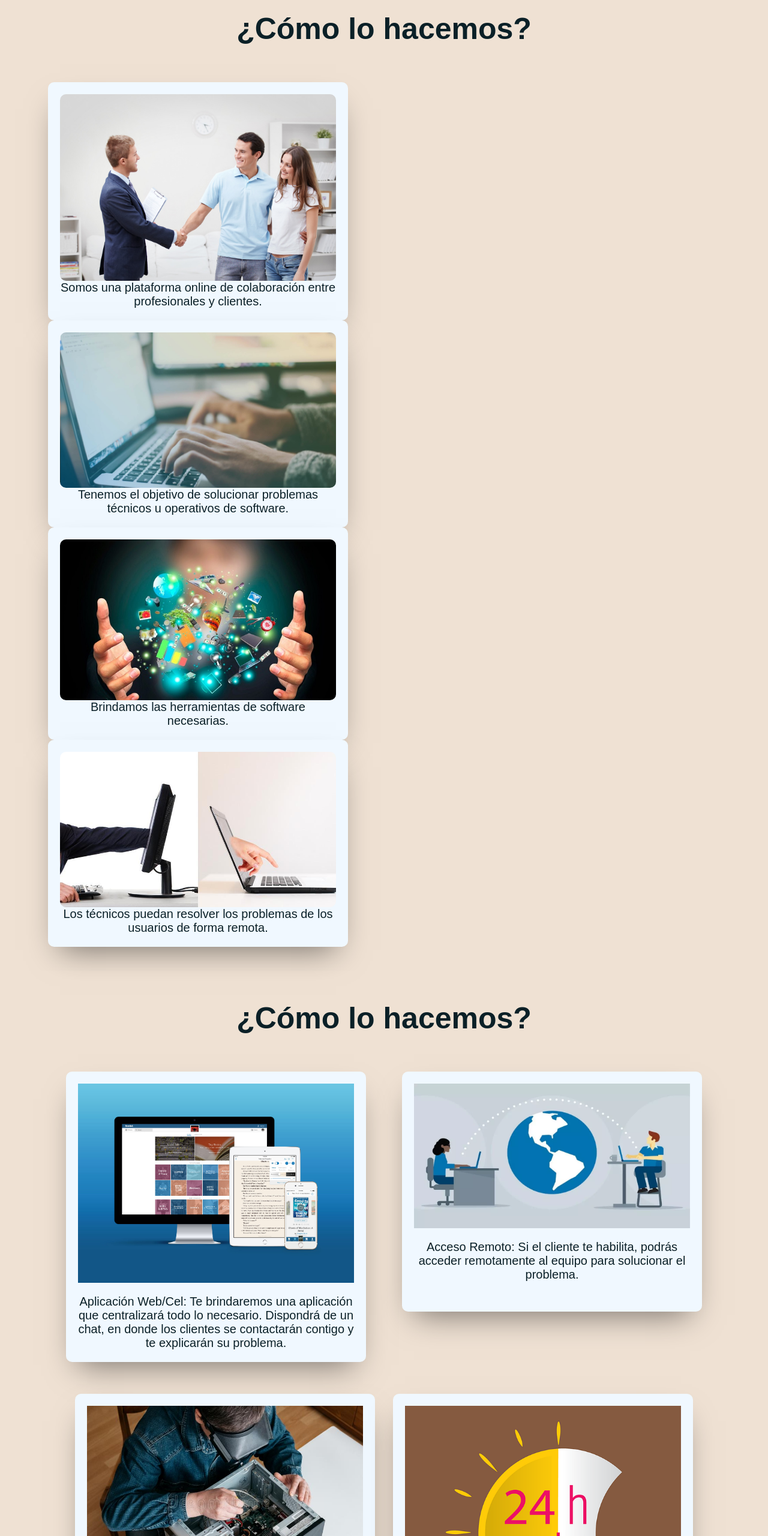
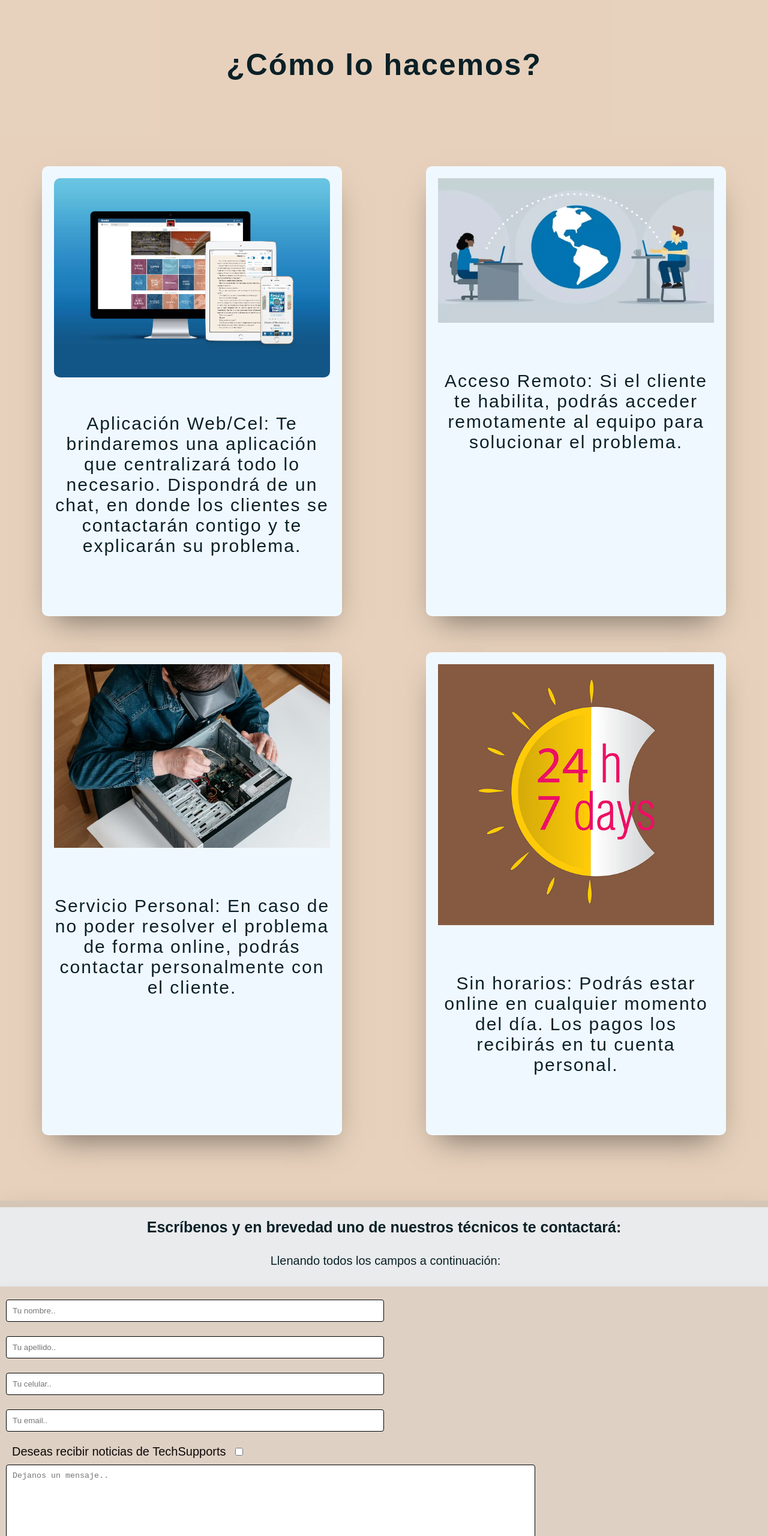
Before and after one commit to maxicuesta-25/Proyecto-techsupport, a plain HTML site: page index.html in a window 1280 px wide. Shown: the part 1300-3860 px from the top of the page at 60% size. Drawn offline with Linux system fonts and the light colour scheme.

Commit message:
repositorio github

```diff
--- a/CSS/style.css
+++ b/CSS/style.css
@@ -137,9 +137,25 @@ a {
     padding-right: 180px;
 }
 .como_hacemos {
-    background-color: rgba(175, 105, 36, 0.2);
+    background-color: rgba(175, 105, 36, 0.3);
+    padding-top: 110px;
+    font-weight: 100;
     text-align: center;
-    padding: 50px 80px 40px;
+    letter-spacing: 2px;
+    border-spacing: 10px;
+}
+.como_hacemos p {
+    padding-top: 60px;
+    padding-bottom: 80px;
+    font-size: 30px;
+}
+.como_hacemos_contenedor {
+    display: grid;
+    grid-template-columns: repeat(2, 1fr);
+    justify-items: center;
+    row-gap: 60px;
+    padding-top: 80px;
+    padding-bottom: 120px;
 }
 .como_hacemos_titulo {
     font-size: 50px;
@@ -148,11 +164,7 @@ a {
 .como_hacemos_explicacion {
     font-size: 20px;
 }
-.como_hacemos_separar {
-    display: flex;
-    justify-content: space-evenly;
-}
-.como_hacemos_explicacion_uno {
+.como_hacemos_aplicacion {
     background-color: aliceblue;
     padding: 20px;
     width: 500px;
@@ -160,49 +172,14 @@ a {
     border-radius: 10px;
     box-shadow: 0 25px 50px -20px rgba(0, 0, 0, 0.5);
 }
-.como_hacemos_explicacion_uno:hover {
+.como_hacemos_aplicacion img {
+    width: 100%;
+    border-radius: 10px;
+}
+.como_hacemos_aplicacion:hover {
     transform: rotateZ(3deg);
 }
-.como_hacemos_explicacion_uno img {
-    width: 100%;
-    margin-bottom: 20px;
-}
-.como_hacemos_explicacion_dos {
-    background-color: aliceblue;
-    padding: 20px;
-    width: 500px;
-    height: 400px;
-    border-radius: 10px;
-    box-shadow: 0 25px 50px -20px rgba(0, 0, 0, 0.5);
-}
-.como_hacemos_explicacion_dos:hover {
-    transform: rotateZ(3deg);
-}
-.como_hacemos_explicacion_dos img {
-    width: 100%;
-    margin-bottom: 20px;
-}
-.como_hacemos_separar_part2 {
-    display: flex;
-    justify-content: space-evenly;
-    padding: 30px 30px;
-}
-.como_hacemos_explicacion_tres {
-    background-color: aliceblue;
-    padding: 20px;
-    width: 500px;
-    height: 450px;
-    border-radius: 10px;
-    box-shadow: 0 25px 50px -20px rgba(0, 0, 0, 0.5);
-}
-.como_hacemos_explicacion_tres:hover {
-    transform: rotateZ(3deg);
-}
-.como_hacemos_explicacion_tres img {
-    width: 100%;
-    margin-bottom: 20px;
-}
-.como_hacemos_explicacion_cuatro {
+.como_hacemos_explicacion {
     background-color: aliceblue;
     padding: 20px;
     width: 500px;
@@ -210,12 +187,42 @@ a {
     border-radius: 10px;
     box-shadow: 0 25px 50px -20px rgba(0, 0, 0, 0.5);
 }
-.como_hacemos_explicacion_cuatro:hover {
+.como_hacemos_explicacion img {
+    width: 100%;
+    margin-bottom: 20px;
+}
+.como_hacemos_explicacion:hover {
     transform: rotateZ(3deg);
 }
-.como_hacemos_explicacion_cuatro img {
+.como_hacemos_servicio {
+    background-color: aliceblue;
+    padding: 20px;
+    width: 500px;
+    height: auto;
+    border-radius: 10px;
+    box-shadow: 0 25px 50px -20px rgba(0, 0, 0, 0.5);
+}
+.como_hacemos_servicio img {
     width: 100%;
     margin-bottom: 20px;
+}
+.como_hacemos_servicio:hover {
+    transform: rotateZ(3deg);
+}
+.como_hacemos_sin_horarios {
+    background-color: aliceblue;
+    padding: 20px;
+    width: 500px;
+    height: auto;
+    border-radius: 10px;
+    box-shadow: 0 25px 50px -20px rgba(0, 0, 0, 0.5);
+}
+.como_hacemos_sin_horarios img {
+    width: 100%;
+    margin-bottom: 20px;
+}
+.como_hacemos_sin_horarios:hover {
+    transform: rotateZ(3deg);
 }
 .contactanos {
     background-color: rgb(146, 153, 159, 0.2);
@@ -444,7 +451,38 @@ a {
         padding: 40px 40px;
 
     }
-
+    .como_hacemos_aplicacion {
+        background-color: aliceblue;
+        padding: 20px;
+        width: auto;
+        height: auto;
+        border-radius: 10px;
+        box-shadow: 0 25px 50px -20px rgba(0, 0, 0, 0.5);
+    }
+    .como_hacemos_explicacion {
+        background-color: aliceblue;
+        padding: 20px;
+        width: auto;
+        height: auto;
+        border-radius: 10px;
+        box-shadow: 0 25px 50px -20px rgba(0, 0, 0, 0.5);
+    }
+    .como_hacemos_servicio {
+        background-color: aliceblue;
+        padding: 20px;
+        width: auto;
+        height: auto;
+        border-radius: 10px;
+        box-shadow: 0 25px 50px -20px rgba(0, 0, 0, 0.5);
+    }
+    .como_hacemos_sin_horarios {
+        background-color: aliceblue;
+        padding: 20px;
+        width: auto;
+        height: auto;
+        border-radius: 10px;
+        box-shadow: 0 25px 50px -20px rgba(0, 0, 0, 0.5);
+    }
 }
 @media (max-width: 425px) {
     .como_hacemos_titulo {
@@ -635,6 +673,14 @@ a {
         padding-top: 80px;
         padding-bottom: 120px;
     }
+    .como_hacemos_contenedor {
+        display: grid;
+        grid-template-columns: 1fr;
+        justify-items: center;
+        row-gap: 60px;
+        padding-top: 80px;
+        padding-bottom: 120px;
+    }
 }
 @media (max-width: 768px) {
     .quienes_somos_contenedor_secundario {
--- a/index.html
+++ b/index.html
@@ -8,8 +8,6 @@
     <link rel="stylesheet" href="./CSS/style.css">
     <title>TechSupports</title>
 </head>
-
-
 <body id="body_contenedor">
     <header class="header">
         <div>
@@ -60,69 +58,39 @@
             </p>
         </section>
         <br />
-        <section class="como_hacemos">
-            <h2 class="como_hacemos_titulo">¿Cómo lo hacemos?</h2>
-            <article class="como_hacemos_explicacion">
-                <div class="quienes_somos_prof_clien">
-                    <img src="../imagenes/profesional-cliente.jpg" alt="Atencion profesional cliente">
-                    <p>
-                        Somos una plataforma online de colaboración entre profesionales y clientes.
-                    </p>
-                </div>
-                <div class="quienes_somos_op_soft">
-                    <img src="../imagenes/operativos-software.jpeg" alt="Problemas operativos y software">
-                    <p>
-                        Tenemos el objetivo de solucionar problemas técnicos u operativos de software.
-                    </p>
-                </div>
-                <div class="quienes_somos_tools_software">
-                    <img src="../imagenes/herramientas de software.jpeg" alt="herramientas de software">
-                    <p>
-                        Brindamos las herramientas de software necesarias.
-                    </p>
-                </div>
-                <div class="quienes_somos_acceso_remoto">
-                    <img src="../imagenes/acceso-remoto.jpeg" alt="Servicio Remoto">
-                    <p>
-                        Los técnicos puedan resolver los problemas de los usuarios de forma remota.
-                    </p>
-                </div>
-            </article>
     </section>
         <section class="como_hacemos">
             <h3 class="como_hacemos_titulo">
                 ¿Cómo lo hacemos?
             </h3>
-            <ul class="como_hacemos_explicacion">
-
-                <div class="como_hacemos_separar">
-                    <li class="como_hacemos_explicacion_uno">
-                        <img src="./imagenes/webcel.jpg" alt="webcel">
+            <article class="como_hacemos_contenedor">
+                <div class="como_hacemos_aplicacion">
+                    <img src="./imagenes/webcel.jpg" alt="webcel">
+                       <p>
                         Aplicación Web/Cel: Te brindaremos una aplicación que centralizará todo lo necesario. Dispondrá de
                         un chat, en donde los clientes se contactarán contigo y te explicarán su problema.
-                    </li>
-                    <br />
-                    <li class="como_hacemos_explicacion_dos">
-                        <img src="./imagenes/accesoremoto.jpg" alt="acceso Remoto">
-                        Acceso Remoto: Si el cliente te habilita, podrás acceder remotamente al equipo para solucionar el problema.
-                    </li>
+                       </p>
                 </div>
-                <br />
-                <div class="como_hacemos_separar_part2">
-                    <li class="como_hacemos_explicacion_tres">
-                        <img src="./imagenes/serviciopersonal.jpg" alt="Servicio Personal">
+                <div class="como_hacemos_explicacion">
+                    <img src="./imagenes/accesoremoto.jpg" alt="acceso Remoto">
+                        <p>
+                            Acceso Remoto: Si el cliente te habilita, podrás acceder remotamente al equipo para solucionar el problema.
+                        </p>
+                </div>
+                <div class="como_hacemos_servicio">
+                    <img src="./imagenes/serviciopersonal.jpg" alt="Servicio Personal">
+                    <p>
                         Servicio Personal: En caso de no poder resolver el problema de forma online, podrás contactar personalmente con el cliente.
-                    </li>
-                    <br />
-                    <li class="como_hacemos_explicacion_cuatro">
-                        <img src="./imagenes/serviciototal.jpg" alt="Servicio total">
+                    </p>
+                </div>
+                <div class="como_hacemos_sin_horarios">
+                    <img src="./imagenes/serviciototal.jpg" alt="Servicio total">
+                    <p>
                         Sin horarios: Podrás estar online en cualquier momento del día. Los pagos los recibirás en tu cuenta personal.
-                    </li>
+                    </p>
                 </div>
-                <br />
-            </ul>
+            </article>
         </section>
-        <br />
         <section class="contactanos">
             <h4 class="contactanos_titulo">
                 Escríbenos y en brevedad uno de nuestros técnicos te contactará:
```
